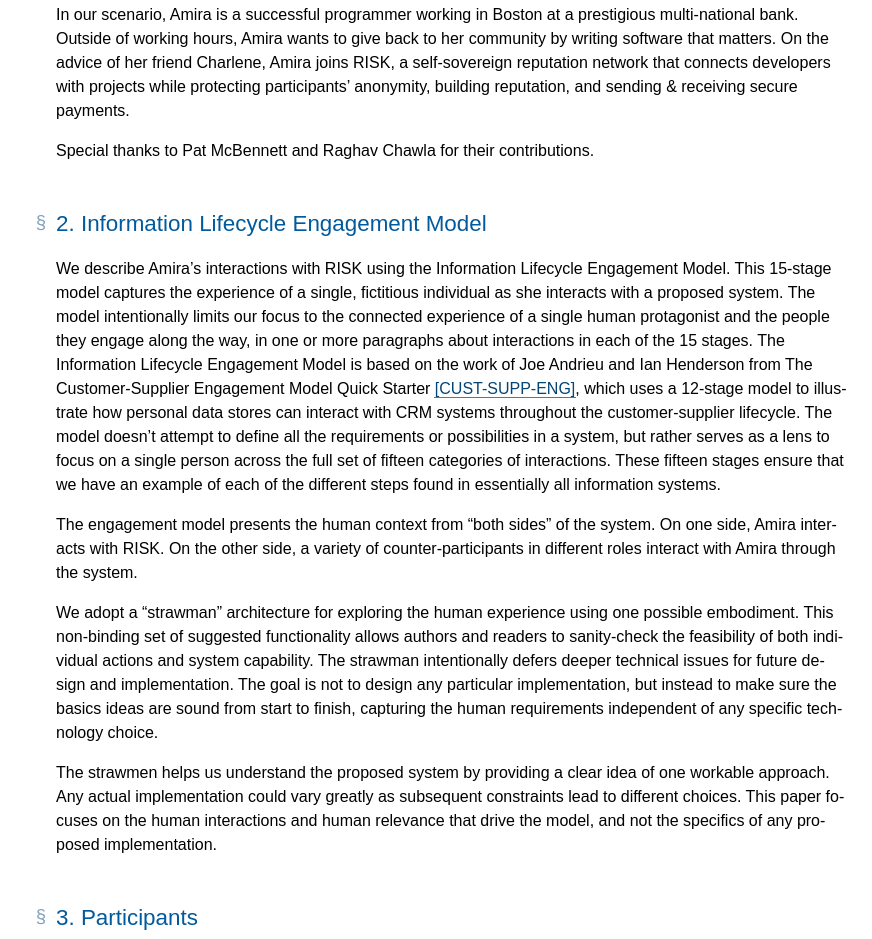
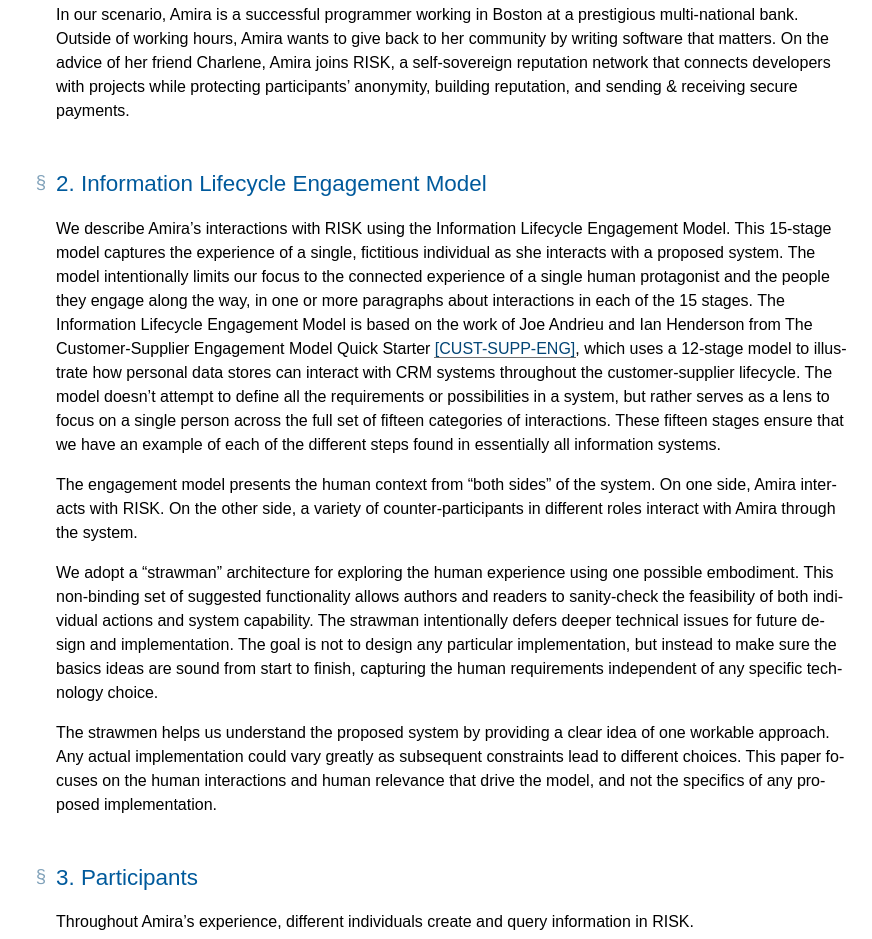
Before and after one commit to w3c-ccg/amira, a plain HTML site: page index.html in a window 1280 px wide. Shown: the part 1337-2276 px from the top of the page, without its empty margins (408-1280 px from the left). Drawn offline with Linux system fonts and the light colour scheme.

Commit message:
removed outdated thanks to former contributors

```diff
--- a/index.html
+++ b/index.html
@@ -1449,8 +1449,6 @@ advice of her friend Charlene, Amira joins RISK, a self-sovereign
 reputation network that connects developers with projects while
 protecting participants’ anonymity, building reputation, and sending &amp;
 receiving secure payments.</p>
-   <p>Special thanks to Pat McBennett and Raghav Chawla for their
-contributions.</p>
    <h2 class="heading settled" data-level="2" id="lifecycle"><span class="secno">2. </span><span class="content">Information Lifecycle Engagement Model</span><a class="self-link" href="#lifecycle"></a></h2>
    <p>We describe Amira’s interactions with RISK using the Information
 Lifecycle Engagement Model. This 15-stage model captures the experience
```
